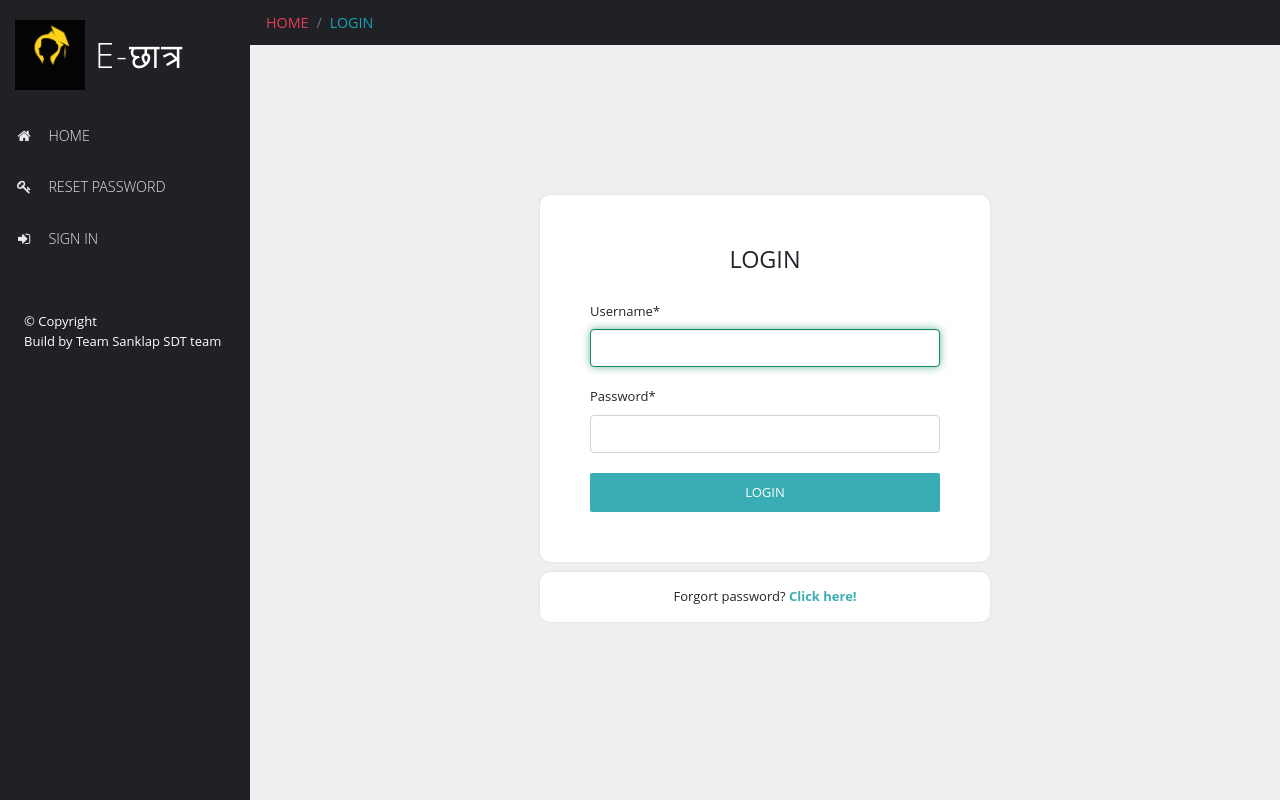
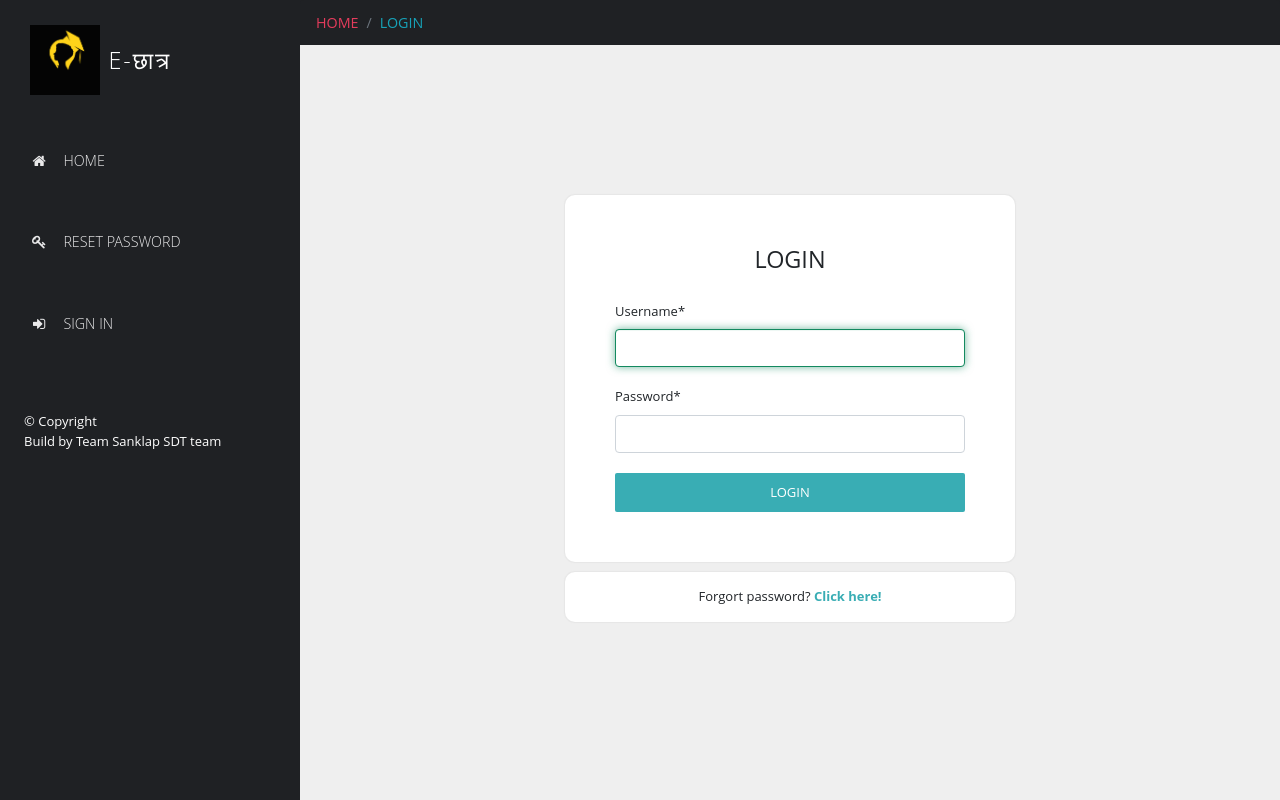
Before and after one commit to swasthikcnayak/team-sankalp-scl-maxo, a Django app: a page that uses djangoProject/users/templates/users/head.html in a window 1280 px wide. Run offline with Django 3.2, Linux system fonts and the light colour scheme; some libraries are stand-ins or nearby versions.

Commit message:
identified bugs in some css during deployment correcting it.

```diff
--- a/djangoProject/static/users/templatemo-style.css
+++ b/djangoProject/static/users/templatemo-style.css
@@ -269,6 +269,9 @@ nav li {
     overflow-y: scroll;
 }
 
+.templatemo-left-nav{
+    width: 100%;
+}
 /* 8. Media Queries
 ------------------------------*/
 @media screen and (max-width: 1199px) and (min-width: 991px) {
@@ -312,43 +315,9 @@ nav li {
     }
 }
 
-@media screen and (max-width: 992px) {
-
-    .templatemo-left-nav a {
-        padding: 15px 10px;
-    }
-
-    .templatemo-left-nav a {
-        padding: 15px;
-    }
-
-    .templatemo-site-header {
-        margin: 20px 15px;
-        font-size: 1.2rem;
-    }
-}
-
-@media only screen and (min-width: 768px) {
-    .templatemo-left-nav {
-        display: block !important;
-    }
-
-    .templatemo-left-nav a {
-        padding: 15px;
-    }
-
-    .templatemo-site-header {
-        margin: 20px 15px;
-        font-size: 1.2rem;
-    }
-
-    .templatemo-sidebar {
-        width: 250px;
-    }
-}
 
 
-@media screen and (max-width: 767px) {
+@media screen and (max-width: 900px) {
     .templatemo-flex-row {
         display: block;
     }
```
